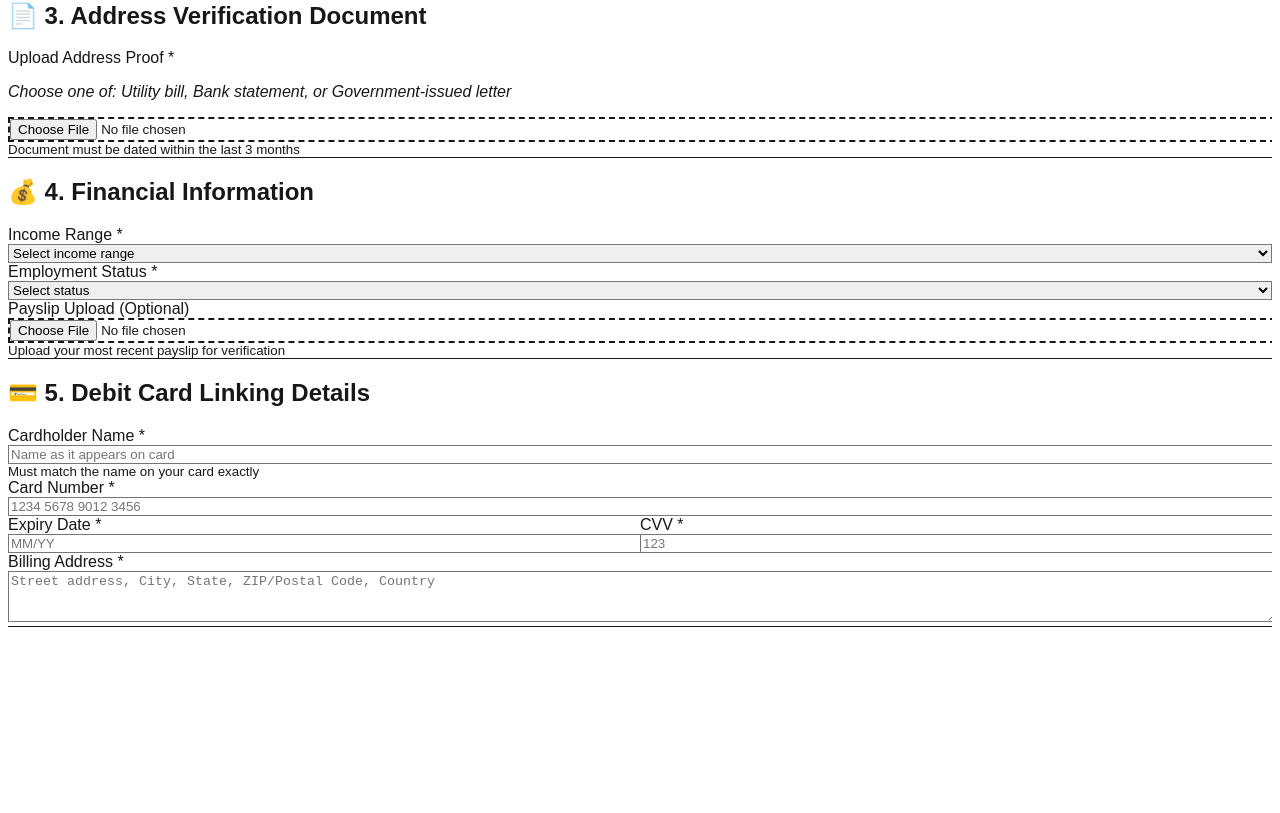
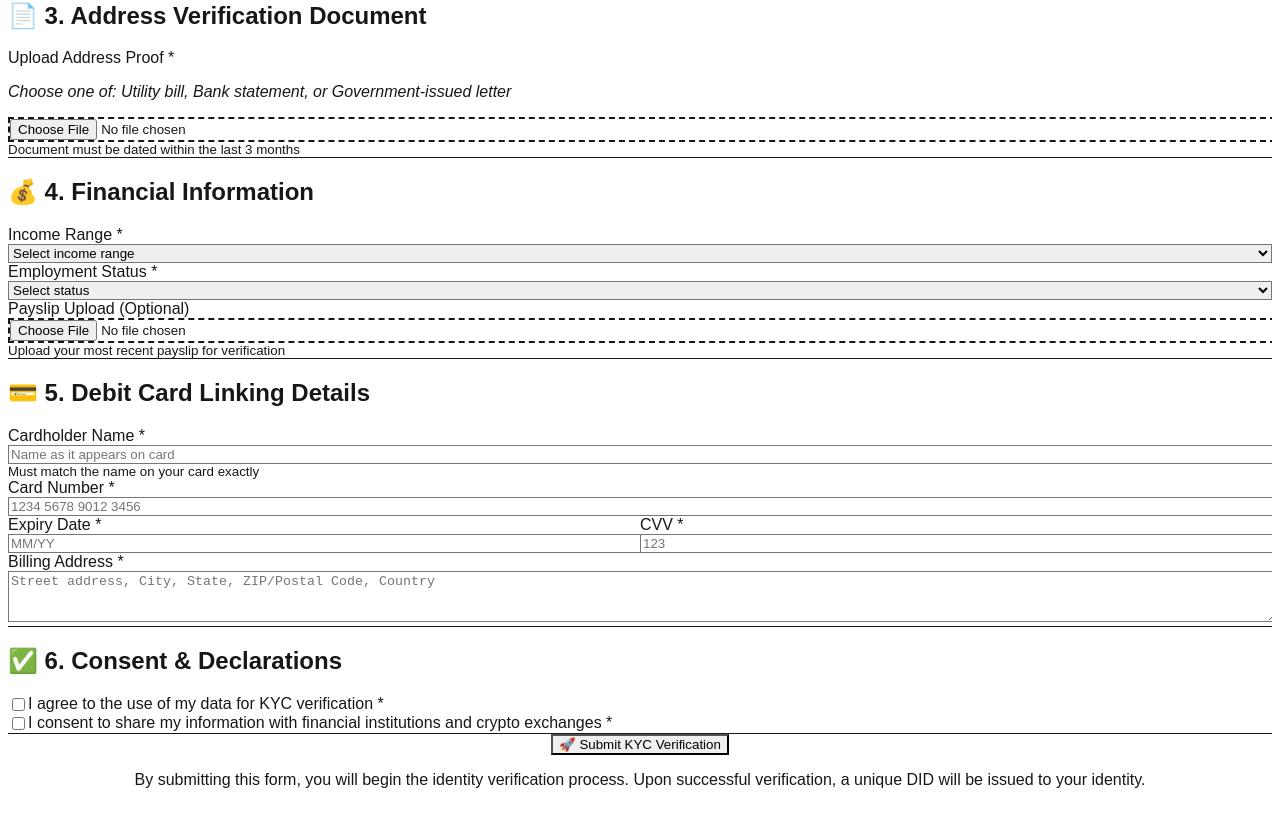
Before and after one commit to Avoisavo/EasyA-Wiser, a Next.js app: page /kyc-form in a window 1280 px wide. Shown: the part 625-1438 px from the top of the page. Before the commit the page ends 1260 px from the top, so only its background shows below. Built offline with nearby package versions, Linux system fonts and the light colour scheme.

Commit message:
add consent and declaration section

```diff
--- a/pages/kyc-form.js
+++ b/pages/kyc-form.js
@@ -20,6 +20,8 @@ const KYCForm = () => {
     expiryDate: "",
     cvv: "",
     billingAddress: "",
+    dataProcessingConsent: false,
+    dataSharingConsent: false,
   });
 
   const [errors, setErrors] = useState({});
@@ -145,6 +147,10 @@ const KYCForm = () => {
     if (!formData.cvv) newErrors.cvv = "CVV is required";
     if (!formData.billingAddress)
       newErrors.billingAddress = "Billing address is required";
+    if (!formData.dataProcessingConsent)
+      newErrors.dataProcessingConsent = "Data processing consent is required";
+    if (!formData.dataSharingConsent)
+      newErrors.dataSharingConsent = "Data sharing consent is required";
 
     setErrors(newErrors);
     return Object.keys(newErrors).length === 0;
@@ -714,6 +720,73 @@ const KYCForm = () => {
               </div>
             </div>
           </div>
+
+          {/* Section 6: Consent & Declarations */}
+          <div className="p-8 border-b border-gray-200">
+            <h2 className="text-xl font-semibold text-gray-800 mb-6">
+              ✅ 6. Consent & Declarations
+            </h2>
+
+            <div className="space-y-4">
+              <div>
+                <label className="flex items-start cursor-pointer">
+                  <input
+                    type="checkbox"
+                    name="dataProcessingConsent"
+                    checked={formData.dataProcessingConsent}
+                    onChange={handleInputChange}
+                    required
+                    className="mt-1 mr-3 text-indigo-600 focus:ring-indigo-500"
+                  />
+                  <span className="text-gray-700">
+                    I agree to the use of my data for KYC verification *
+                  </span>
+                </label>
+                {errors.dataProcessingConsent && (
+                  <span className="text-red-600 text-sm mt-1 block ml-6">
+                    {errors.dataProcessingConsent}
+                  </span>
+                )}
+              </div>
+
+              <div>
+                <label className="flex items-start cursor-pointer">
+                  <input
+                    type="checkbox"
+                    name="dataSharingConsent"
+                    checked={formData.dataSharingConsent}
+                    onChange={handleInputChange}
+                    required
+                    className="mt-1 mr-3 text-indigo-600 focus:ring-indigo-500"
+                  />
+                  <span className="text-gray-700">
+                    I consent to share my information with financial
+                    institutions and crypto exchanges *
+                  </span>
+                </label>
+                {errors.dataSharingConsent && (
+                  <span className="text-red-600 text-sm mt-1 block ml-6">
+                    {errors.dataSharingConsent}
+                  </span>
+                )}
+              </div>
+            </div>
+          </div>
+
+          {/* Submit Button */}
+          <div className="p-8 bg-gray-50 text-center">
+            <button
+              type="submit"
+              className="bg-gradient-to-r from-green-500 to-green-600 hover:from-green-600 hover:to-green-700 text-white font-semibold py-4 px-8 rounded-lg shadow-lg hover:shadow-xl transform hover:-translate-y-1 transition-all duration-200 text-lg"
+            >
+              🚀 Submit KYC Verification
+            </button>
+            <p className="text-gray-600 mt-4 max-w-md mx-auto text-sm leading-relaxed">
+              By submitting this form, you will begin the identity verification
+              process. Upon successful verification, a unique DID will be issued
+              to your identity.
+            </p>
+          </div>
         </form>
       </div>
     </div>
```
